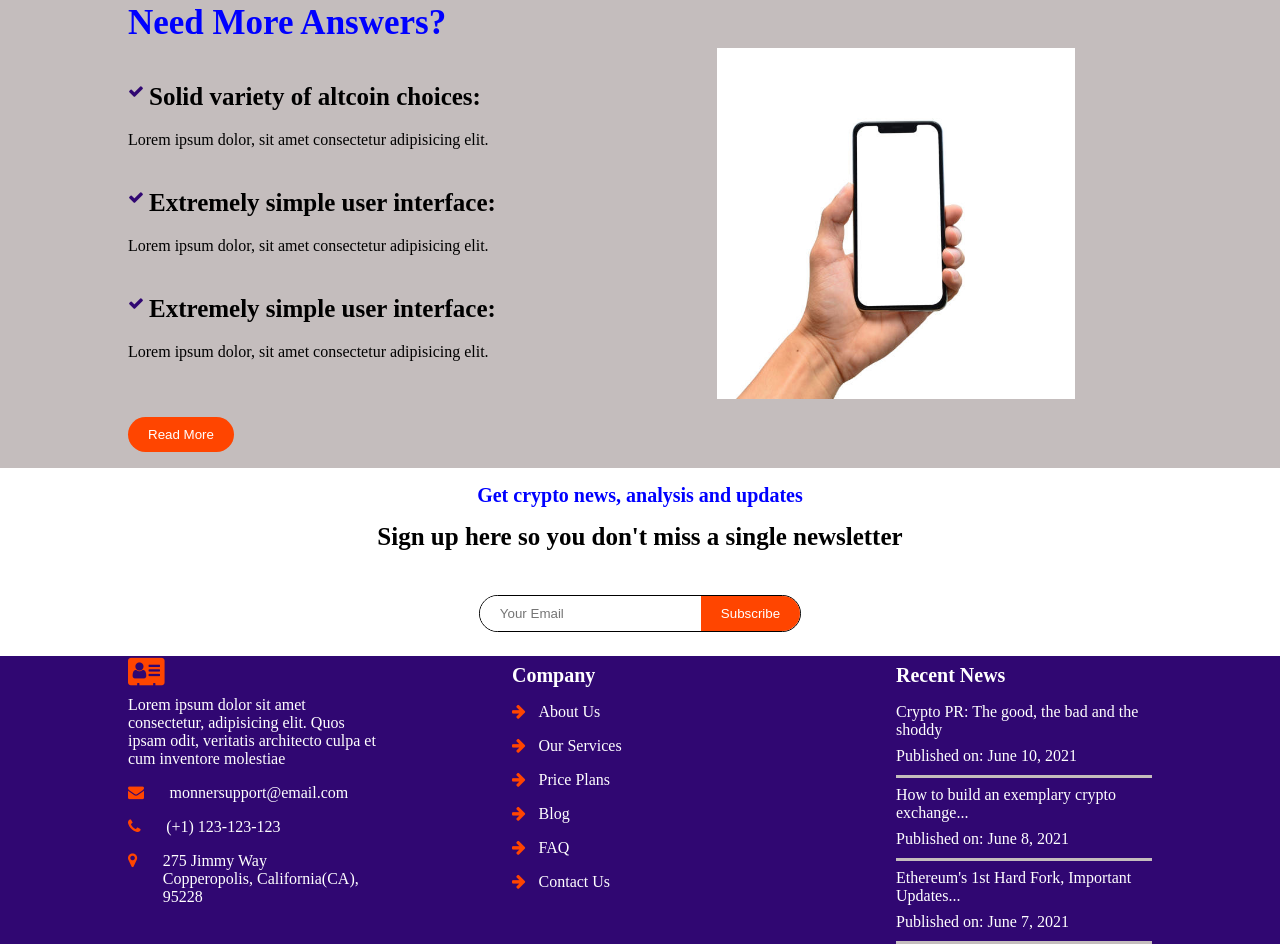
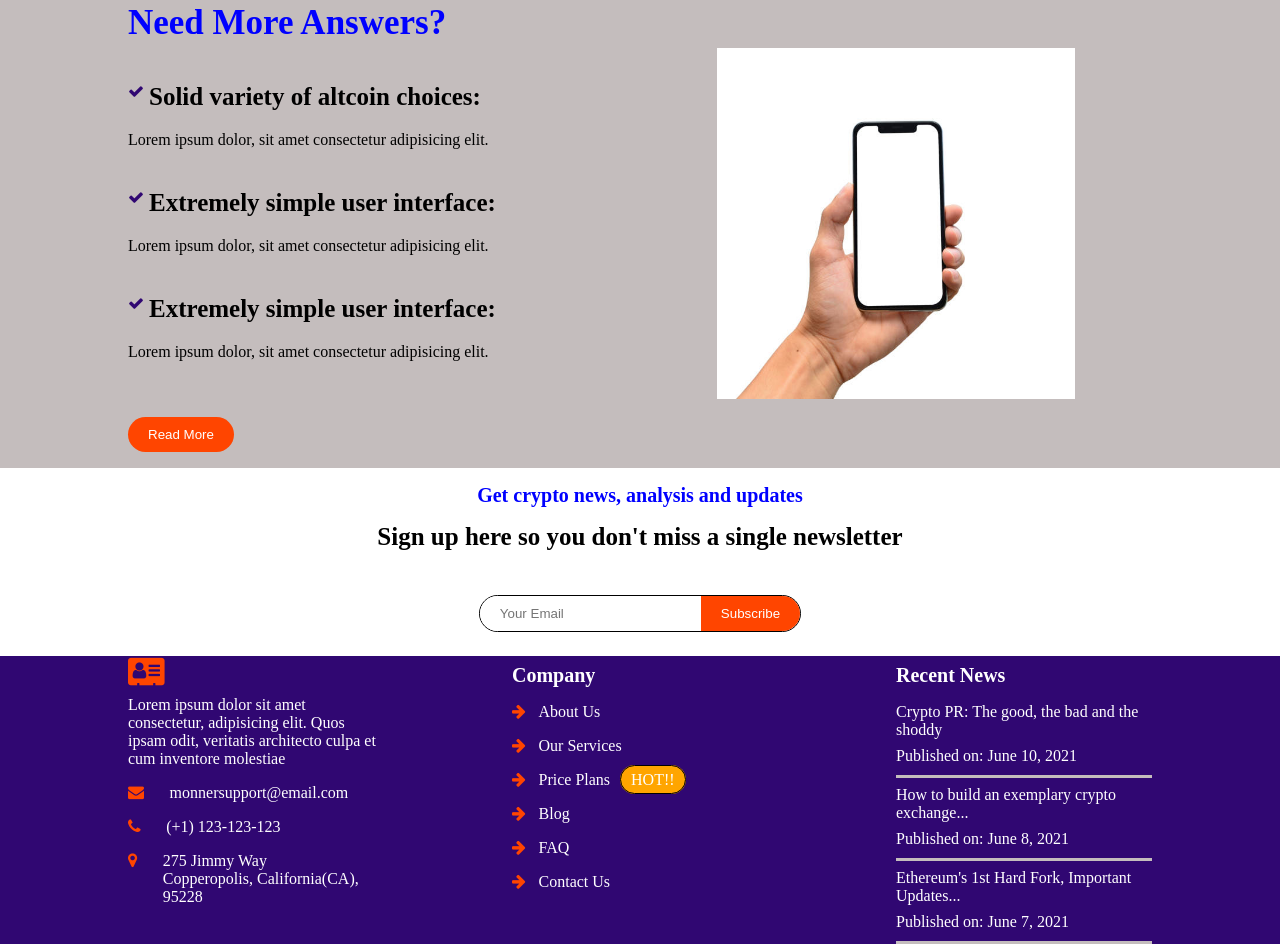
Before and after one commit to Lvalder1/chiswick-web-design, a plain HTML site: page index.html in a window 1280 px wide. Shown: the part 3975-4919 px from the top of the page. Drawn offline with Linux system fonts and the light colour scheme.

Commit message:
Added Hot logo

```diff
--- a/index.html
+++ b/index.html
@@ -381,7 +381,7 @@
                     </div>
                     <div class="columnRow">
                         <i class="fa fa-arrow-right"></i>
-                        <p>Price Plans</p>
+                        <p>Price Plans<span>HOT!!</span></p>
                     </div>
                     <div class="columnRow">
                         <i class="fa fa-arrow-right"></i>
--- a/style.scss
+++ b/style.scss
@@ -691,6 +691,14 @@ footer {
     i {
         margin: 0 1vw 0 0;
     }
+
+    span {
+        border: 1px solid black;
+        border-radius: 20px;
+        background-color: orange;
+        margin-left: 10px;
+        padding: 5px 10px;
+    }
 }
 
 .newsPost {
```
Also changed, not shown: style.css, 1 other file.
